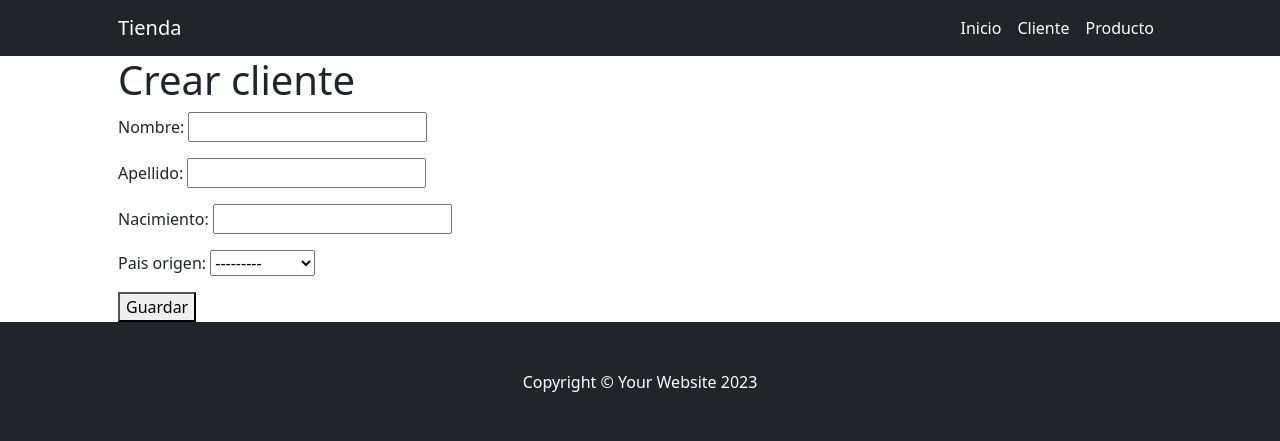
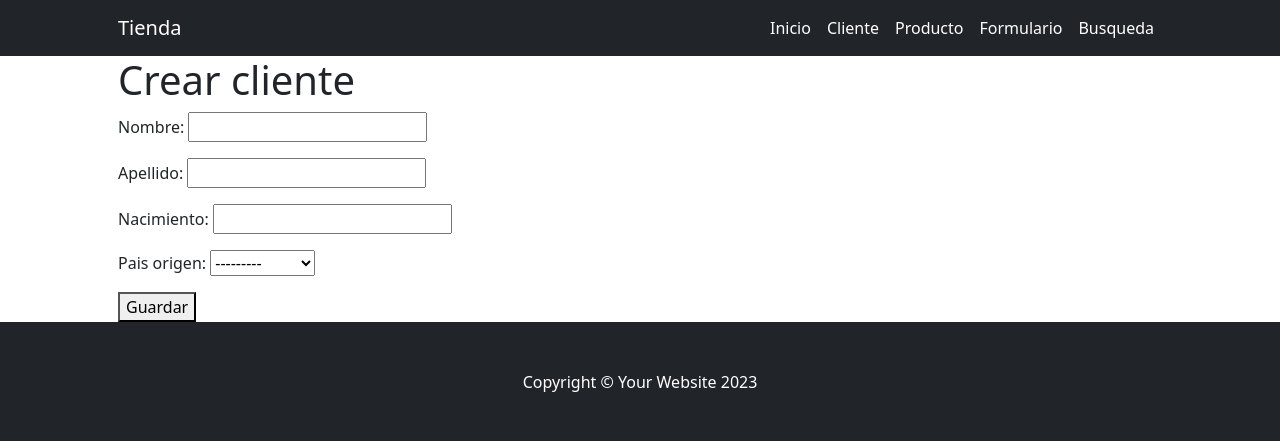
Before and after one commit to johnnytelles77/Python, a Django app: page /cliente/crear/ in a window 1280 px wide. Shown: the top 441 px of the page. Run offline with Django 4.2, Linux system fonts and the light colour scheme; data comes from the database, SQL or seed files in the repository; both versions use the stored data as it was after the commit; some libraries are stand-ins or nearby versions.

Commit message:
agrego formulario

```diff
--- a/project/cliente/templates/cliente/busqueda.html
+++ b/project/cliente/templates/cliente/busqueda.html
@@ -21,4 +21,5 @@
         <p>{{ cliente}}</p>
     {% endfor %}
 
+
 {% endblock contenido %}
--- a/project/cliente/urls.py
+++ b/project/cliente/urls.py
@@ -6,7 +6,7 @@ app_name = "cliente"
 
 urlpatterns = [
     path("", views.home, name="index"),
-    path("crear_clientes_varios/", views.crear_clientes_varios),
-    path("busqueda/", views.busqueda),
-    path("crear/", views.crear),
+    path("crear_clientes_varios/", views.crear_clientes_varios,),
+    path("busqueda/", views.busqueda,name="busqueda"),
+    path("crear/", views.crear, name="form"),
 ]
--- a/project/config/urls.py
+++ b/project/config/urls.py
@@ -8,5 +8,4 @@ urlpatterns = [
     path('', include("core.urls")),
     path('cliente/', include("cliente.urls")),
     path('producto/', include("producto.urls")),
-
 ]
--- a/project/core/templates/core/navbar.html
+++ b/project/core/templates/core/navbar.html
@@ -9,6 +9,8 @@
                 <li class="nav-item"><a class="nav-link active" aria-current="page" href="{% url 'core:index' %}">Inicio</a></li>
                 <li class="nav-item"><a class="nav-link active" aria-current="page" href="{% url 'cliente:index' %}">Cliente</a></li>
                 <li class="nav-item"><a class="nav-link active" aria-current="page" href="{% url 'producto:index' %}">Producto</a></li>
+                <li class="nav-item"><a class="nav-link active" aria-current="page" href="{% url 'cliente:form' %}">Formulario</a></li>
+                <li class="nav-item"><a class="nav-link active" aria-current="page" href="{% url 'cliente:busqueda' %}">Busqueda</a></li>
 
             </ul>
         </div>
```
Also changed, not shown: project/db.sqlite3.
